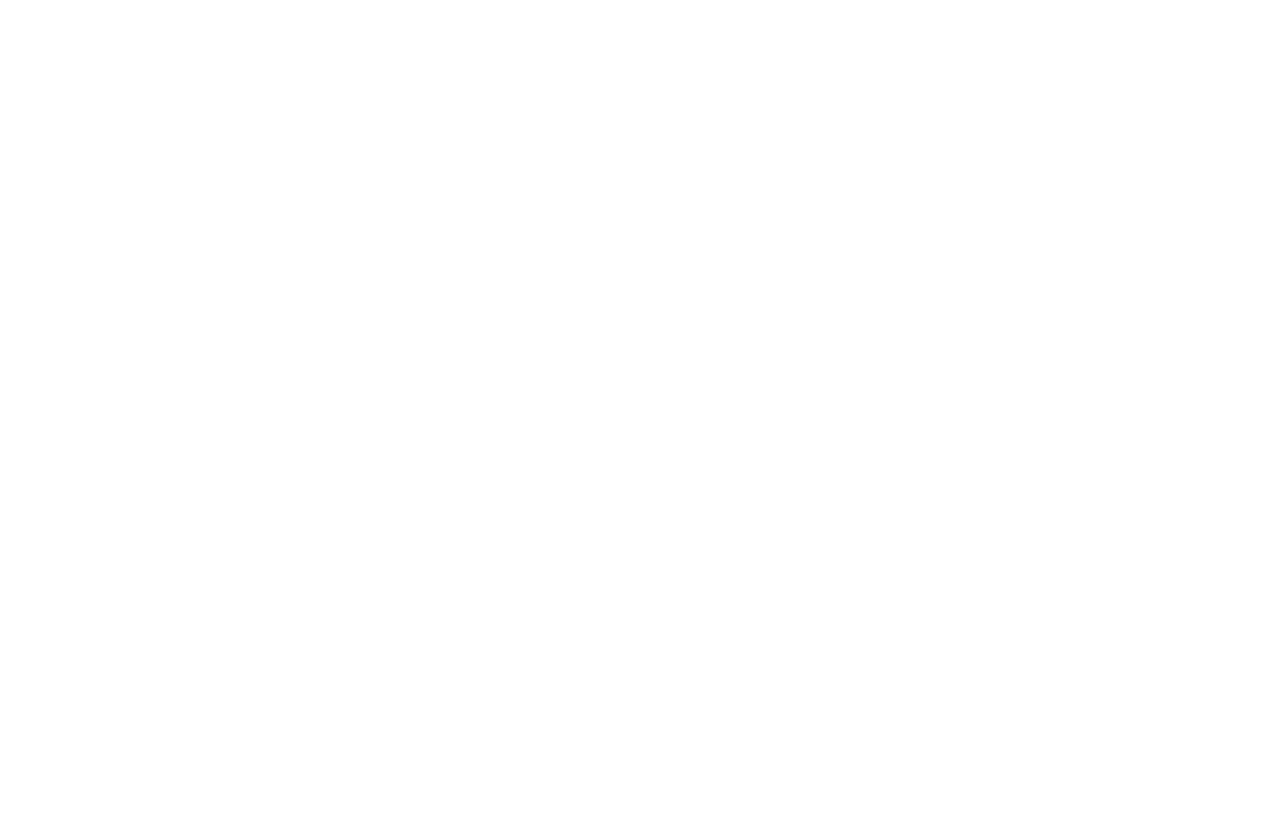
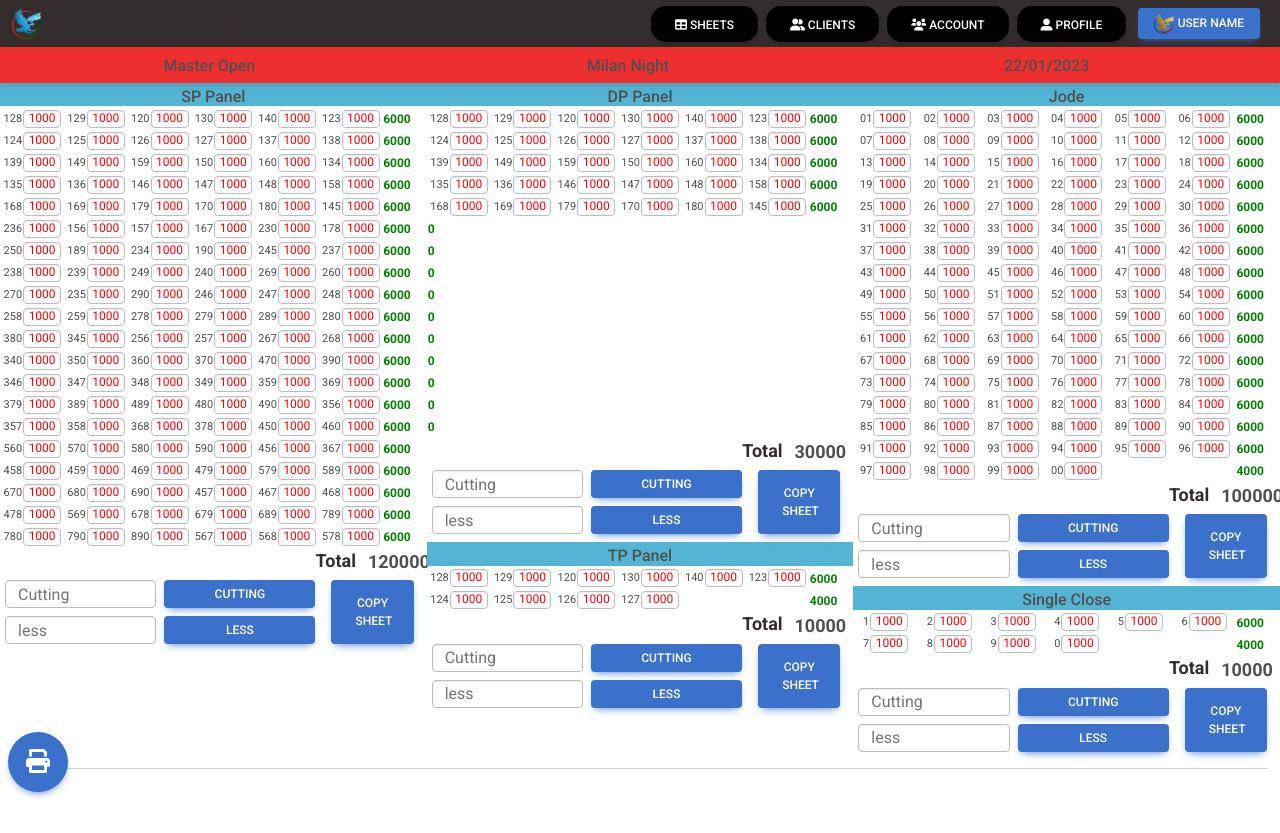
Before and after one commit to Mayankgangwr/Kalyan, a React (Create React App) app: page /master in a window 1280 px wide. Before the commit this address had no page. Before the commit the page ends 800 px from the top, so only its background shows below. Built offline with nearby package versions, Linux system fonts and the light colour scheme; a web font is replaced by a local one.

Commit message:
Update 4 files

```diff
--- a/src/App.js
+++ b/src/App.js
@@ -10,8 +10,9 @@ const App = () => {
   return (
     <BrowserRouter>
       <Routes>
+        <Route index element={<Home />} />
         <Route path="/" element={<Layout />}>
-          <Route index element={<Master />} />
+          <Route path="/master" element={<Master />} />
         </Route>
       </Routes>
     </BrowserRouter>
--- a/src/Layout.js
+++ b/src/Layout.js
@@ -1,25 +1,49 @@
 import { Outlet, Link } from "react-router-dom";
-
+import "./layout.css";
 const Layout = () => {
   return (
     <>
+      <div className="container-fluid bg-dark m-nav mx-0 nav-px">
+        <div
+          className="d-flex justify-content-between"
+          style={{ lineHeight: "12px" }}
+        >
+          <Link className="navbar-brand" to="/">
+            <img
+              src="./img/logo.png"
+              height="30"
+              alt="MDB Logo"
+              loading="lazy"
+              style={{ filter: "hue-rotate(150deg)" }}
+            />
+          </Link>
+          <Link class="text-center mt-1" to="/profile">
+            <h6 className="card=title mb-0" style={{ color: "#fff" }}>
+              Prince
+            </h6>
+            <p style={{ color: "rgb(166 166 166)" }}>prince@00</p>
+          </Link>
+        </div>
+        <div className="d-flex justify-content-between pb-2">
+          <Link className="btn btn-link-color" to="sheets">
+            <i class="fas fa-table"></i> Sheets
+          </Link>
+          <Link className="btn btn-link-color" to="clients">
+            <i class="fas fa-user-friends"></i> Clients
+          </Link>
+          <Link className="btn btn-link-color" to="account">
+            <i class="fas fa-users"></i> Account
+          </Link>
+          <Link className="btn btn-link-color" to="profile">
+            <i class="fas fa-user-alt"></i> Profile
+          </Link>
+        </div>
+      </div>
       <nav
-        className="navbar navbar-expand-lg navbar-dark bg-dark"
+        className="navbar navbar-expand-lg navbar-dark bg-dark d-nav py-0"
         style={{ hieght: "50px" }}
       >
         <div className="container-fluid">
-          <button
-            className="navbar-toggler ms-auto"
-            type="button"
-            data-mdb-toggle="collapse"
-            data-mdb-target="#navbarSupportedContent"
-            aria-controls="navbarSupportedContent"
-            aria-expanded="false"
-            aria-label="Toggle navigation"
-          >
-            <i className="fas fa-bars"></i>
-          </button>
-
           <div className="collapse navbar-collapse" id="navbarSupportedContent">
             <Link className="navbar-brand mt-2 mt-lg-0" to="/">
               <img
@@ -30,32 +54,82 @@ const Layout = () => {
                 style={{ filter: "hue-rotate(150deg)" }}
               />
             </Link>
-            <ul className="navbar-nav ms-auto mb-2 mb-lg-0">
-              <li className="nav-item mt-lg-0 mt-md-0 mt-2 mx-1">
+            <ul
+              className="navbar-nav ms-auto"
+              style={{ display: "-webkit-inline-box" }}
+            >
+              <li className="nav-item mx-1 my-auto">
                 <Link className="btn btn-link-color" to="sheets">
                   <i class="fas fa-table"></i> Sheets
                 </Link>
               </li>
-              <li className="nav-item mt-lg-0 mt-md-0 mt-2 mx-1">
+              <li className="nav-item mx-1 my-auto">
                 <Link className="btn btn-link-color" to="clients">
                   <i class="fas fa-user-friends"></i> Clients
                 </Link>
               </li>
-              <li className="nav-item mt-lg-0 mt-md-0 mt-2 mx-1">
+              <li className="nav-item mx-1 my-auto">
                 <Link className="btn btn-link-color" to="account">
                   <i class="fas fa-users"></i> Account
                 </Link>
               </li>
-              <li className="nav-item mt-lg-0 mt-md-0 mt-2 mx-1">
+              <li className="nav-item mx-1 my-auto">
                 <Link className="btn btn-link-color" to="profile">
                   <i class="fas fa-user-alt"></i> Profile
                 </Link>
               </li>
+              <li
+                style={{ cursor: "pointer" }}
+                class="nav-link dropdown-toggle hidden-arrow"
+                data-mdb-toggle="dropdown"
+              >
+                <button className="text-center btn btn-primary btn-sm">
+                  <img src="./img/logo.png" className="me-1" height="20" />
+                  User Name
+                </button>
+              </li>
+              <ul class="dropdown-menu bg-dark dropdown-menu-end mx-2 p-2 shadow-5">
+                <li>
+                  <Link
+                    to="login"
+                    className="nav-item btn btn-link-color w-100 my-2"
+                  >
+                    <i class="fas fa-user-alt me-1"></i>
+                    Login
+                  </Link>
+                </li>
+                <li>
+                  <Link
+                    to="register"
+                    className="nav-item btn btn-link-color w-100 my-2"
+                  >
+                    <i class="fas fa-user-alt me-1"></i>
+                    Register
+                  </Link>
+                </li>
+                <li>
+                  <Link
+                    to="setting"
+                    className="nav-item btn btn-link-color w-100 my-2"
+                  >
+                    <i class="fas fa-cog me-1"></i>
+                    Setting
+                  </Link>
+                </li>
+                <li>
+                  <Link
+                    to="logout"
+                    className="nav-item btn btn-link-color w-100 my-2"
+                  >
+                    <i class="fas fa-sign-in-alt me-1"></i>
+                    Logout
+                  </Link>
+                </li>
+              </ul>
             </ul>
           </div>
         </div>
       </nav>
-
       <Outlet />
     </>
   );
--- a/src/home.js
+++ b/src/home.js
@@ -1,9 +1,46 @@
-import react from 'react';
-const Home  = () => {
-    return(
-        <>
-        <h1>Hello</h1>
-        </>
-        );
+import React from "react";
+import Layout from "./Layout";
+const Home = () => {
+  return (
+    <>
+      <Layout />
+      <div className="container-fluid mx-0">
+        <div className="row">
+          <div className="col-3 mt-1">
+            <div className="card shadow-5">
+              <div className="card-body py-2">
+                <div className="d-flex justify-content-between">
+                  <h5 className="card-title">FD</h5>
+                  <div className="d-flex justify-content-between">
+                    <button className="btn btn-sm btn-info me-1 px-1 py-0 h-50">
+                      ?
+                    </button>
+                    <button className="btn btn-sm btn-info px-1 py-0 h-50">
+                      ?
+                    </button>
+                  </div>
+                </div>
+                <div className="d-flex justify-content-between text-muted">
+                  <small>2023-01-29</small>
+                  <small>10:12 AM</small>
+                </div>
+                <div className=" d-flex justify-content-between">
+                  <button className="btn btn-sm btn-primary rounded-pill">
+                    <small>Declare</small>
+                  </button>
+                  <button className="btn btn-sm btn-primary rounded-pill">
+                    <small>Master</small>
+                  </button>
+                  <button className="btn btn-sm btn-primary rounded-pill">
+                    <small>Open</small>
+                  </button>
+                </div>
+              </div>
+            </div>
+          </div>
+        </div>
+      </div>
+    </>
+  );
 };
 export default Home;
--- /dev/null
+++ b/src/layout.css
@@ -0,0 +1,50 @@
+.d-nav {
+  display: block !important;
+}
+.m-nav {
+  display: none !important;
+}
+.btn-link-color {
+  background-color: #000;
+  color: #fff;
+  border-radius: 15px;
+}
+.btn-link-color:hover {
+  background-color: #000;
+  color: #fff;
+}
+.nav-px {
+}
+@media (min-width: 500px) {
+  .navbar-expand-lg .navbar-collapse {
+    display: flex !important;
+    flex-basis: auto;
+  }
+  .navbar-expand-lg {
+    flex-wrap: nowrap;
+    justify-content: flex-start;
+  }
+  .navbar {
+    display: flex;
+  }
+}
+@media only screen and (min-width: 300px) and (max-width: 480px) {
+  .d-nav {
+    display: none !important;
+  }
+  .m-nav {
+    display: block !important;
+  }
+  .btn-link-color {
+    padding: 8px;
+  }
+  .nav-px {
+    padding-right: 3px !important;
+    padding-left: 3px !important;
+  }
+}
+@media only screen and (min-width: 350px) and (max-width: 900px) {
+  .btn-link-color {
+    padding: 8px;
+  }
+}
```
